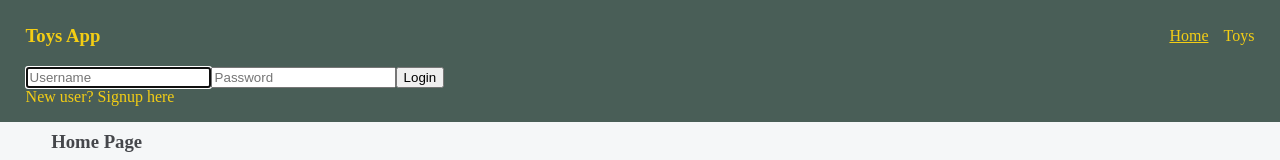
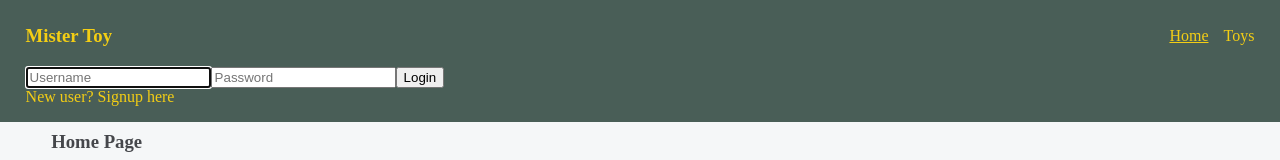
Before and after one commit to EdenRize/mistertoy-frontend, a React (Vite) app: page / in a window 1280 px wide. Shown: the top 160 px of the page. Built offline with nearby package versions, Linux system fonts and the light colour scheme.

Commit message:
Change header to mister toy

```diff
--- a/src/cmps/AppHeader.jsx
+++ b/src/cmps/AppHeader.jsx
@@ -31,7 +31,7 @@ export function AppHeader() {
   return (
     <header className="main-layout full app-header ">
       <section className="header-container">
-        <h1>Toys App</h1>
+        <h1>Mister Toy</h1>
         <nav className="app-nav">
           <NavLink to="/">Home</NavLink>
           <NavLink to="/toy">Toys</NavLink>
```
